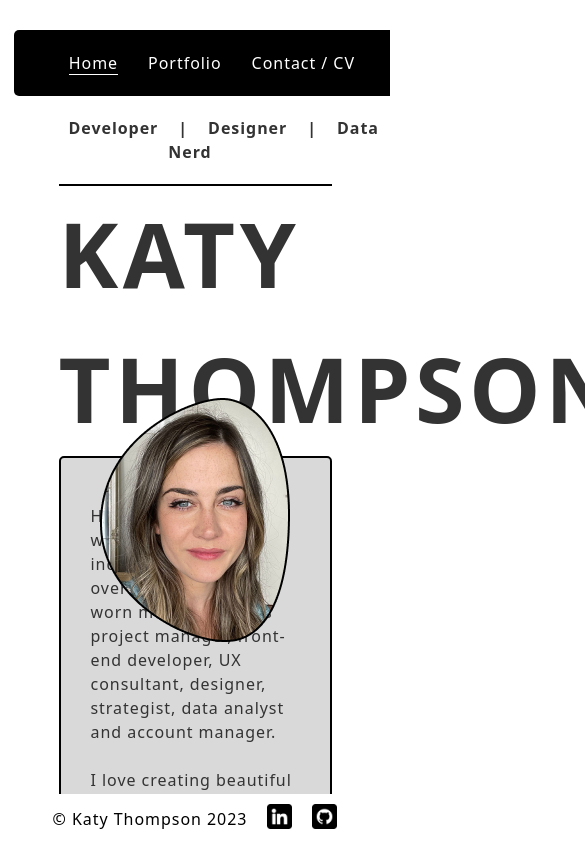
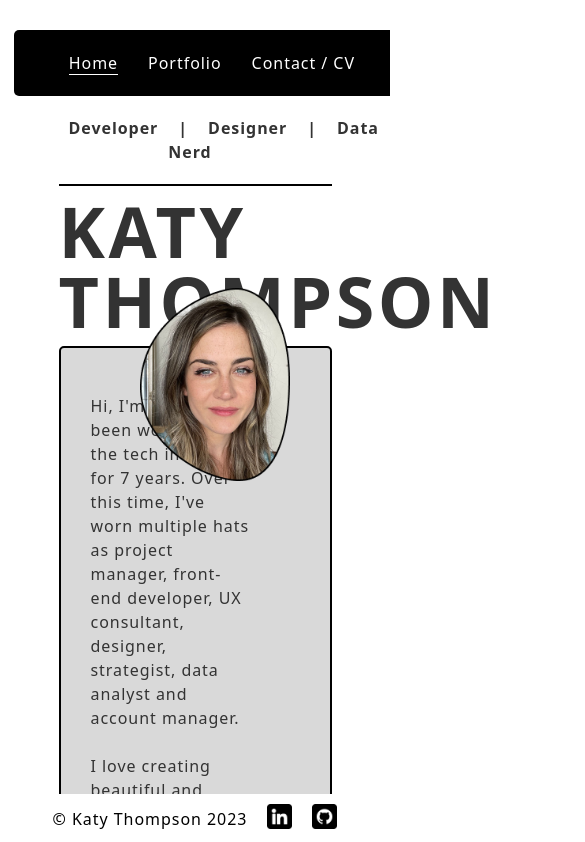
Before and after one commit to katyjmt/react-portfolio, a React (Vite) app: page / in a window 390 px wide. Shown: the top 842 px of the page, 585 px wide, since content can reach past the window. Built offline with nearby package versions, Linux system fonts and the light colour scheme; a web font is replaced by a local one.

Commit message:
Updated About bio

```diff
--- a/src/components/pages/Home.jsx
+++ b/src/components/pages/Home.jsx
@@ -15,13 +15,13 @@ export default function Home() {
       <div className="intro-container">
         <p className="intro">
           Hi, I&apos;m Katy! I&apos;ve been working in the tech industry for 7
-          years, over which time I&apos;ve worn multiple hats as project
+          years. Over this time, I&apos;ve worn multiple hats as project
           manager, front-end developer, UX consultant, designer, strategist,
           data analyst and account manager.
           <br />
           <br />
           I love creating beautiful and useful things, and get deep satisfaction
-          out of working out how to do something from first principles. Over the
+          out of understanding things from first principles. Over the
           years I&apos;ve done self-driven deep-dives into front-end coding,
           SQL, typeface design, book binding, sewing and pattern making, how to
           fit-out a camper van, and lots of other creative and analytical
@@ -33,8 +33,8 @@ export default function Home() {
           projects for renowned brands like Sydney Symphony Orchestra, Bega,
           Mars, Fitness First, Warner Music, and more. The projects I&apos;ve
           worked on, and the people I&apos;ve worked with have taught me a lot
-          about what good design is. How to create something that&apos;s not
-          just aesthetically delightful, but that is designed around a deep
+          about what good design is. How to create things that are not
+          just aesthetically delightful, but that are designed around a deep
           understanding of the user and their needs.
           <br />
           <br />
--- a/src/styles/App.css
+++ b/src/styles/App.css
@@ -54,3 +54,22 @@ footer {
 .footer-items {
   padding: 0px 10px;
 }
+
+@media screen and (max-width: 1220px) {
+  .page-title {
+    font-size: 80px;
+  }
+}
+
+@media screen and (max-width: 900px) {
+  .page-title {
+    font-size: 70px;
+  }
+}
+
+@media screen and (max-width: 775px) {
+  .page-title {
+    line-height: 1;
+    padding: 10px 0px;
+  }
+}
--- a/src/styles/Intro.css
+++ b/src/styles/Intro.css
@@ -16,3 +16,30 @@
   right: 40px;
   top: -60px;
 }
+
+@media screen and (max-width: 1500px) {
+  .katy-image {
+    width: 150px;
+    height: auto;
+  }
+
+}
+
+@media screen and (max-width: 1220px) {
+  .intro {
+    width: 70%;
+  }
+}
+
+
+@media screen and (max-width: 1000px) {
+  .intro {
+    width: 65%;
+  }
+}
+
+@media screen and (max-width: 900px) {
+  .intro {
+    width: 60%;
+  }
+}
```
Also changed, not shown: src/styles/Portfolio.css (line endings or trailing spaces).
